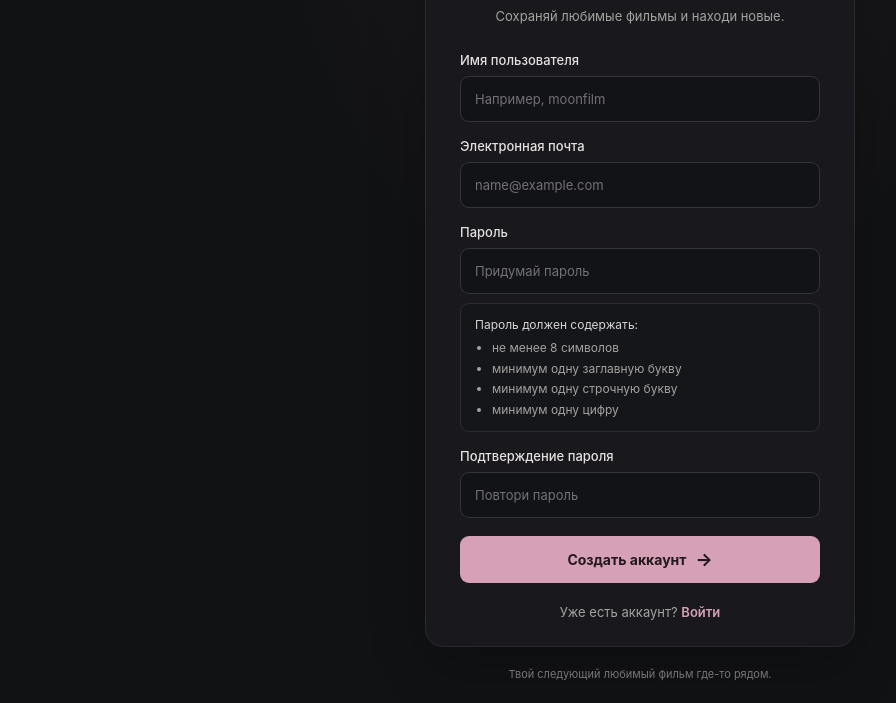
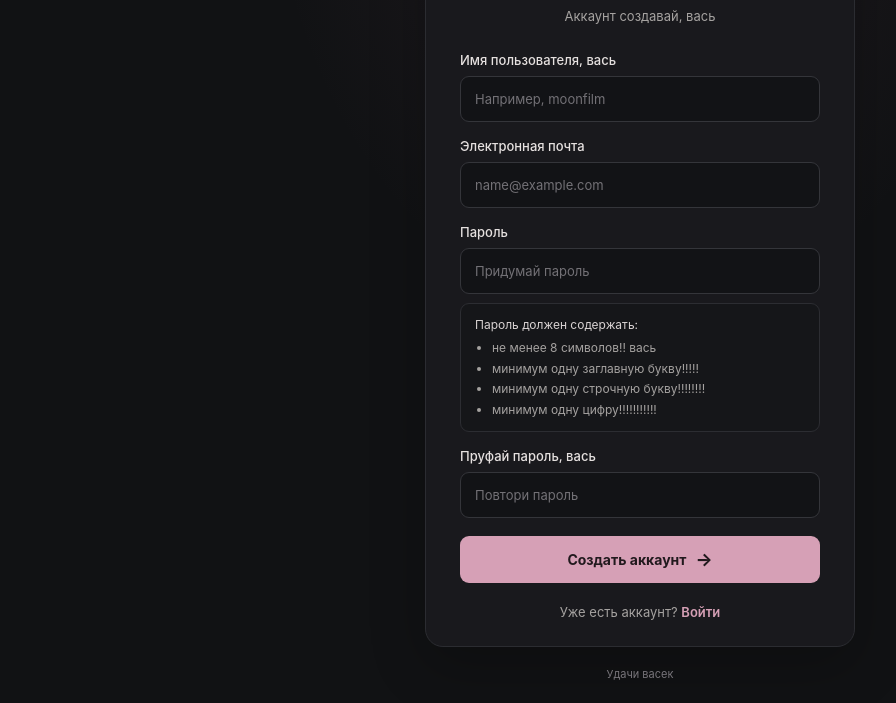
Before and after one commit to ev1st/owl-movielover, a plain HTML site: page frontend/registration.html in a window 1280 px wide. Shown: the part 202-905 px from the top of the page, without its empty margins (0-896 px from the left). Drawn offline with Linux system fonts and the light colour scheme.

Commit message:
доработка регистрации

```diff
--- a/frontend/registration.html
+++ b/frontend/registration.html
@@ -16,12 +16,12 @@
 
             <h1>Создать аккаунт</h1>
             <p class="subtitle">
-                Сохраняй любимые фильмы и находи новые.
+                Аккаунт создавай, вась
             </p>
 
             <form class="register-form" action="#" method="post">
                 <div class="field">
-                    <label for="username">Имя пользователя</label>
+                    <label for="username">Имя пользователя, вась</label>
                     <input
                         id="username"
                         name="username"
@@ -65,16 +65,16 @@
                 <div class="password-rules" id="password-rules">
                     <p class="rules-title">Пароль должен содержать:</p>
                     <ul>
-                        <li>не менее 8 символов</li>
-                        <li>минимум одну заглавную букву</li>
-                        <li>минимум одну строчную букву</li>
-                        <li>минимум одну цифру</li>
+                        <li>не менее 8 символов!! вась</li>
+                        <li>минимум одну заглавную букву!!!!!</li>
+                        <li>минимум одну строчную букву!!!!!!!!</li>
+                        <li>минимум одну цифру!!!!!!!!!!!</li>
                     </ul>
                 </div>
 
                 <div class="field">
                     <label for="confirm-password">
-                        Подтверждение пароля
+                        Пруфай пароль, вась
                     </label>
                     <input
                         id="confirm-password"
@@ -98,7 +98,7 @@
         </section>
 
         <p class="page-note">
-            Твой следующий любимый фильм где-то рядом.
+            Удачи васек
         </p>
     </main>
 </body>
```
